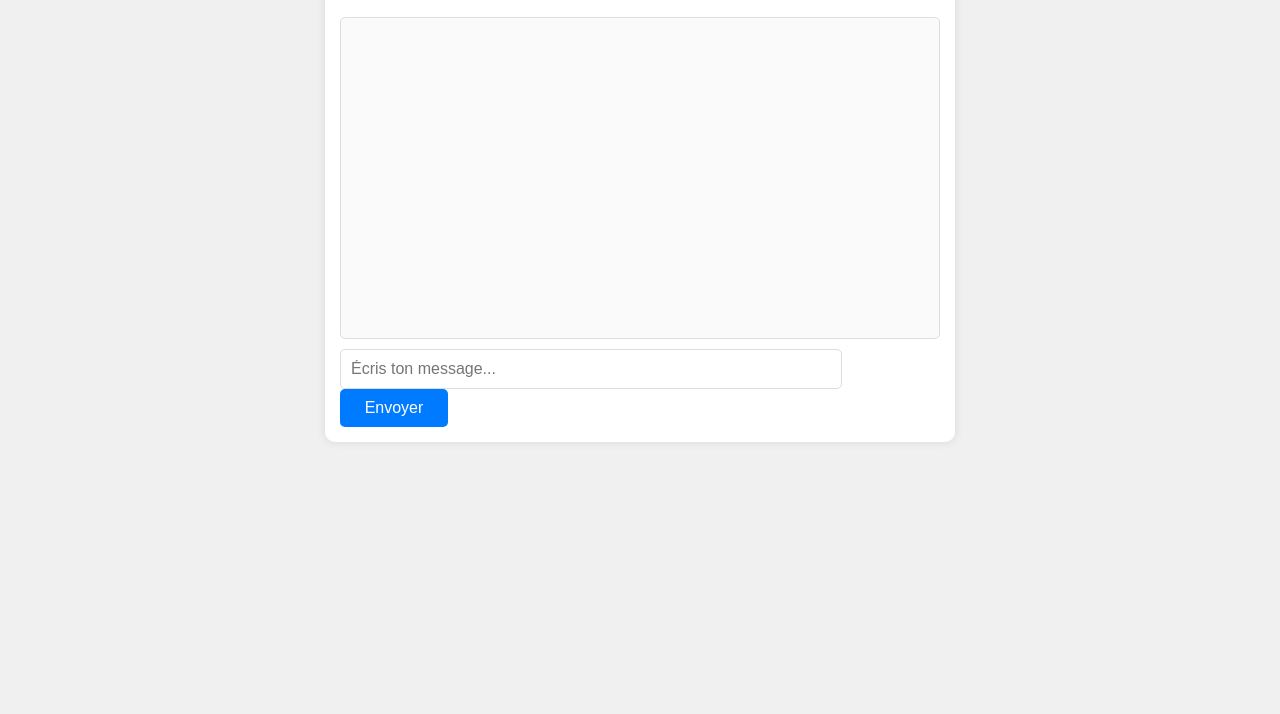
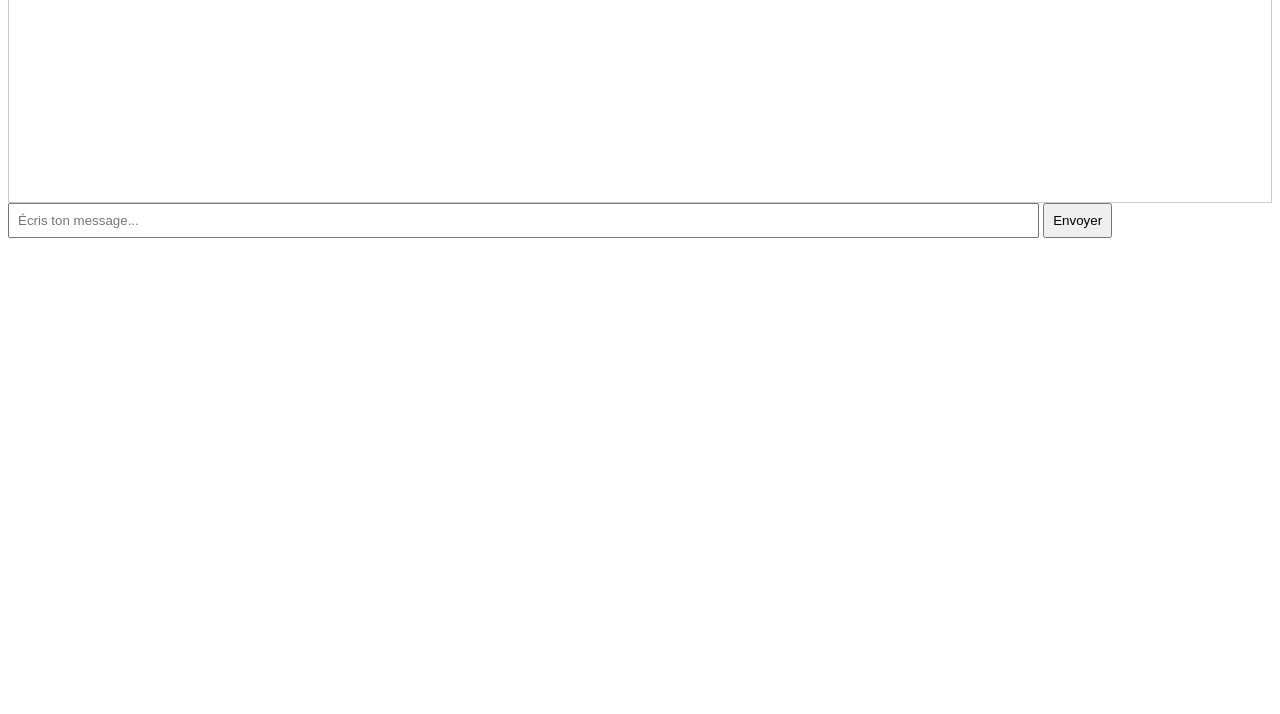
Before and after one commit to nadirm5/ai-multitool, a plain HTML site: page templates/index.html in a window 1280 px wide. Shown: the part 86-800 px from the top of the page. Drawn offline with Linux system fonts and the light colour scheme.

Commit message:
Update index.html

```diff
--- a/templates/index.html
+++ b/templates/index.html
@@ -3,105 +3,64 @@
 <head>
   <meta charset="UTF-8" />
   <meta name="viewport" content="width=device-width, initial-scale=1" />
-    <title>Mon Chatbot IA</title>
+  <title>Chatbot IA</title>
   <style>
-        body {
-            font-family: Arial, sans-serif;
-            background: #f0f0f0;
-            margin: 0;
-            padding: 20px;
-        }
-        #chatbox {
-            width: 100%;
-            max-width: 600px;
-            margin: 0 auto;
-            background: white;
-            border-radius: 10px;
-            padding: 15px;
-            box-shadow: 0 0 10px rgba(0,0,0,0.1);
-        }
-        #messages {
-            height: 300px;
-            overflow-y: auto;
-            border: 1px solid #ddd;
-            padding: 10px;
-            margin-bottom: 10px;
-            background: #fafafa;
-            border-radius: 5px;
-        }
-        #userinput {
-            width: 80%;
-            padding: 10px;
-            border: 1px solid #ddd;
-            border-radius: 5px;
-            font-size: 16px;
-        }
-        #sendbtn {
-            width: 18%;
-            padding: 10px;
-            background: #007bff;
-            color: white;
-            border: none;
-            border-radius: 5px;
-            font-size: 16px;
-            cursor: pointer;
-        }
-        #sendbtn:hover {
-            background: #0056b3;
-        }
+    #messages { border: 1px solid #ccc; height: 200px; overflow-y: auto; padding: 10px; }
+    #userinput { width: 80%; padding: 8px; }
+    #sendbtn { padding: 8px; }
   </style>
 </head>
 <body>
-    <div id="chatbox">
   <h2>Chatbot IA</h2>
   <div id="messages"></div>
   <input id="userinput" type="text" placeholder="Écris ton message..." />
   <button id="sendbtn">Envoyer</button>
-    </div>
 
   <script>
-        const messagesDiv = document.getElementById('messages');
-        const input = document.getElementById('userinput');
-        const sendBtn = document.getElementById('sendbtn');
+    const messagesDiv = document.getElementById("messages");
+    const input = document.getElementById("userinput");
+    const sendBtn = document.getElementById("sendbtn");
 
     function appendMessage(text, fromUser) {
-            const msg = document.createElement('div');
+      const msg = document.createElement("div");
       msg.textContent = text;
       msg.style.padding = "8px";
       msg.style.margin = "5px 0";
-            msg.style.borderRadius = "5px";
-            if (fromUser) {
-                msg.style.background = "#d1e7dd";
-                msg.style.textAlign = "right";
-            } else {
-                msg.style.background = "#f8d7da";
-                msg.style.textAlign = "left";
-            }
+      msg.style.background = fromUser ? "#d1e7dd" : "#f8d7da";
+      msg.style.textAlign = fromUser ? "right" : "left";
       messagesDiv.appendChild(msg);
       messagesDiv.scrollTop = messagesDiv.scrollHeight;
     }
 
-        sendBtn.addEventListener('click', () => {
+    sendBtn.addEventListener("click", () => {
       const text = input.value.trim();
       if (!text) return;
       appendMessage(text, true);
-            input.value = '';
+      input.value = "";
 
-            fetch('/ask', {
-                method: 'POST',
-                headers: { 'Content-Type': 'application/json' },
-                body: JSON.stringify({
-                    mode: "text",
-                    message: text
-                })
+      fetch("/ask", {
+        method: "POST",
+        headers: { "Content-Type": "application/json" },
+        body: JSON.stringify({ mode: "text", message: text })
       })
       .then(res => res.json())
       .then(data => {
-                if (data.reply) {
+        if(data.reply){
           appendMessage(data.reply, false);
         } else {
-                    appendMessage("Erreur : aucune réponse du serveur.", false);
+          appendMessage("Erreur : pas de réponse", false);
         }
       })
       .catch(() => {
         appendMessage("Erreur de communication avec le serveur.", false);
+      });
+    });
+
+    input.addEventListener("keydown", e => {
+      if(e.key === "Enter"){
+        sendBtn.click();
+      }
+    });
+  </script>
+</body>
+</html>
```
Lines whose indentation alone changed are shown as unchanged.
